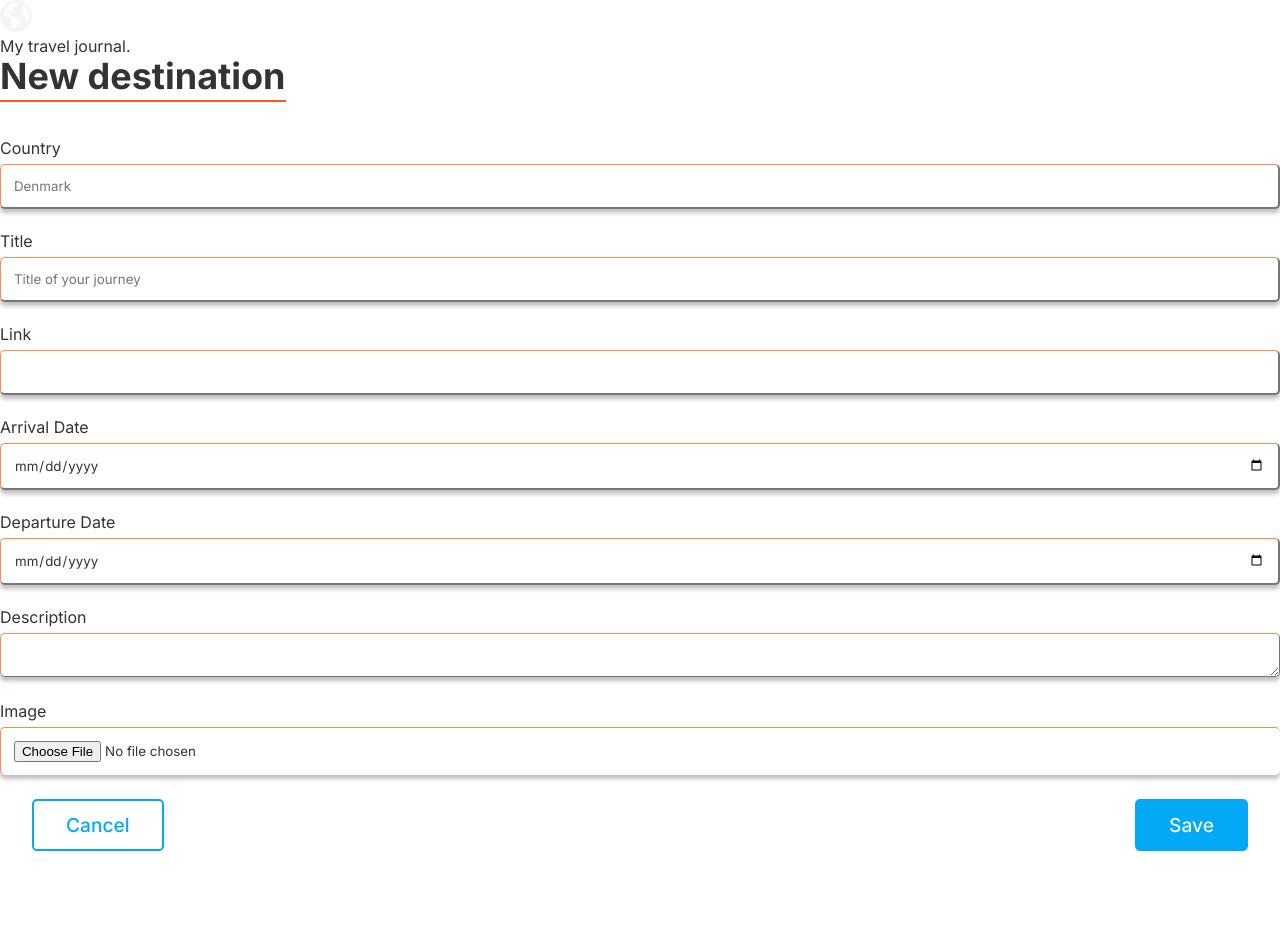
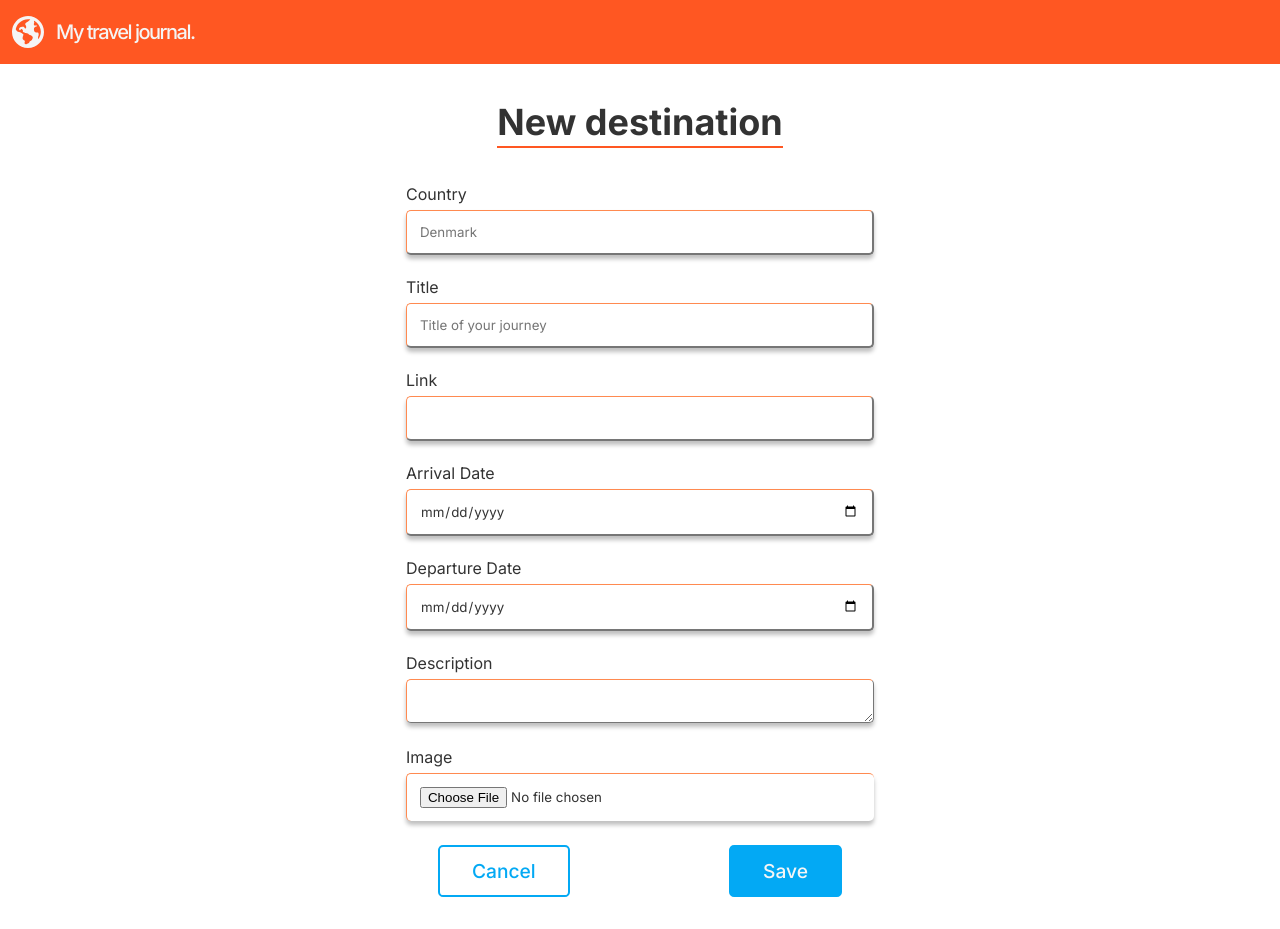
Before and after one commit to Caro8866/OLA-4_Travel-Destinations_pt-2, a plain HTML site: page add_destination_page.html in a window 1280 px wide. Before the commit the page ends 883 px from the top, so only its background shows below. Drawn offline with Linux system fonts and the light colour scheme.

Commit message:
add general styling to header and wrapper

```diff
--- a/style/main.css
+++ b/style/main.css
@@ -17,8 +17,36 @@
   --fw-light: 300;
 }
 
+header {
+  background-color: var(--orange-100);
+}
+
+.logo {
+  display: flex;
+  height: 64px;
+  padding: 12px;
+  align-items: center;
+  gap: 12px;
+}
+
+.type-logo {
+  color: var(--neutral-100);
+  font-family: Inter;
+  font-size: 20px;
+  font-style: normal;
+  font-weight: 500;
+  line-height: normal;
+  letter-spacing: -1.5px;
+}
+
 body {
   font-size: 16px;
+}
+
+.wrapper {
+  max-width: 500px;
+  margin: 0 auto;
+  padding: 0 1rem;
 }
 
 img {
@@ -32,6 +60,10 @@ body * {
   color: var(--neutral-300);
 }
 
+main {
+  padding-top: 2.5rem;
+}
+
 h1,
 h2 {
   font-weight: var(--fw-bold);
@@ -42,6 +74,7 @@ h2 {
 
 h1 {
   font-size: 2.25rem;
+  margin-inline: auto;
 }
 
 h2 {
```
